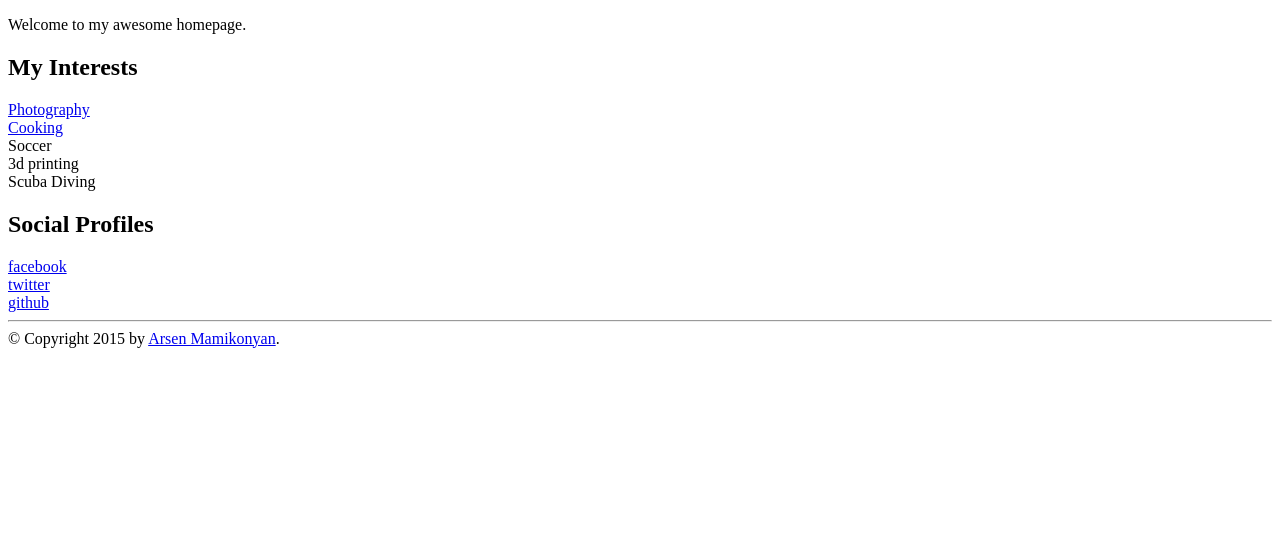
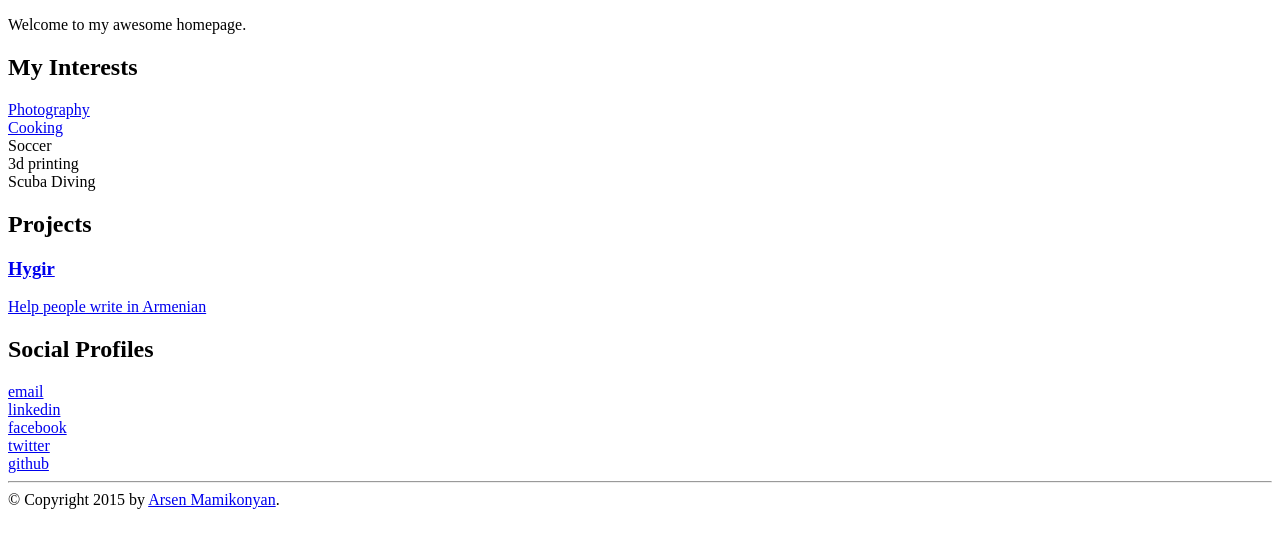
Before and after one commit to esqaw/esqaw.github.io, a Flask app: page / in a window 1280 px wide. Shown: the top 548 px of the page. Run offline with Flask 2, Linux system fonts and the light colour scheme.

Commit message:
Add project section

```diff
--- a/arsen_mamikonyan_am.py
+++ b/arsen_mamikonyan_am.py
@@ -20,8 +20,17 @@ def index():
       },
       {
         'name': 'Scuba Diving',
-      }]
+      }
+    ]
     profiles = [
+      {
+        'service': 'email',
+        'url': 'mailto:arsen@mamikonyan.am',
+      },
+      {
+        'service': 'linkedin',
+        'url': 'https://www.linkedin.com/in/mamikonyana',
+      },
       {
         'service': 'facebook',
         'url': 'https://www.facebook.com/arsen.mamikonyan',
@@ -33,7 +42,16 @@ def index():
       {
         'service': 'github',
         'url': 'https://github.com/mamikonyana'
-      }]
+      }
+    ]
+    projects = [
+      {
+        'title': 'Hygir',
+        'description': 'Help people write in Armenian',
+        'url': 'http://hygir.com',
+      }
+    ]
     return render_template('index.html',
                            interests=interests,
-                           profiles=profiles)
+                           profiles=profiles,
+                           projects=projects)
--- a/templates/index.html
+++ b/templates/index.html
@@ -18,6 +18,16 @@
       </div>
     {% endfor %}
 
+    <h2>Projects</h2>
+    {% for project in projects %}
+      <div class="project">
+        <a href="{{project.url}}">
+          <h3>{{project.title}}</h3>
+          <p>{{project.description}}</p>
+        </a>
+      </div>
+    {% endfor %}
+
     <h2>Social Profiles</h2>
     {% for profile in profiles %}
       <div class="social">
```
